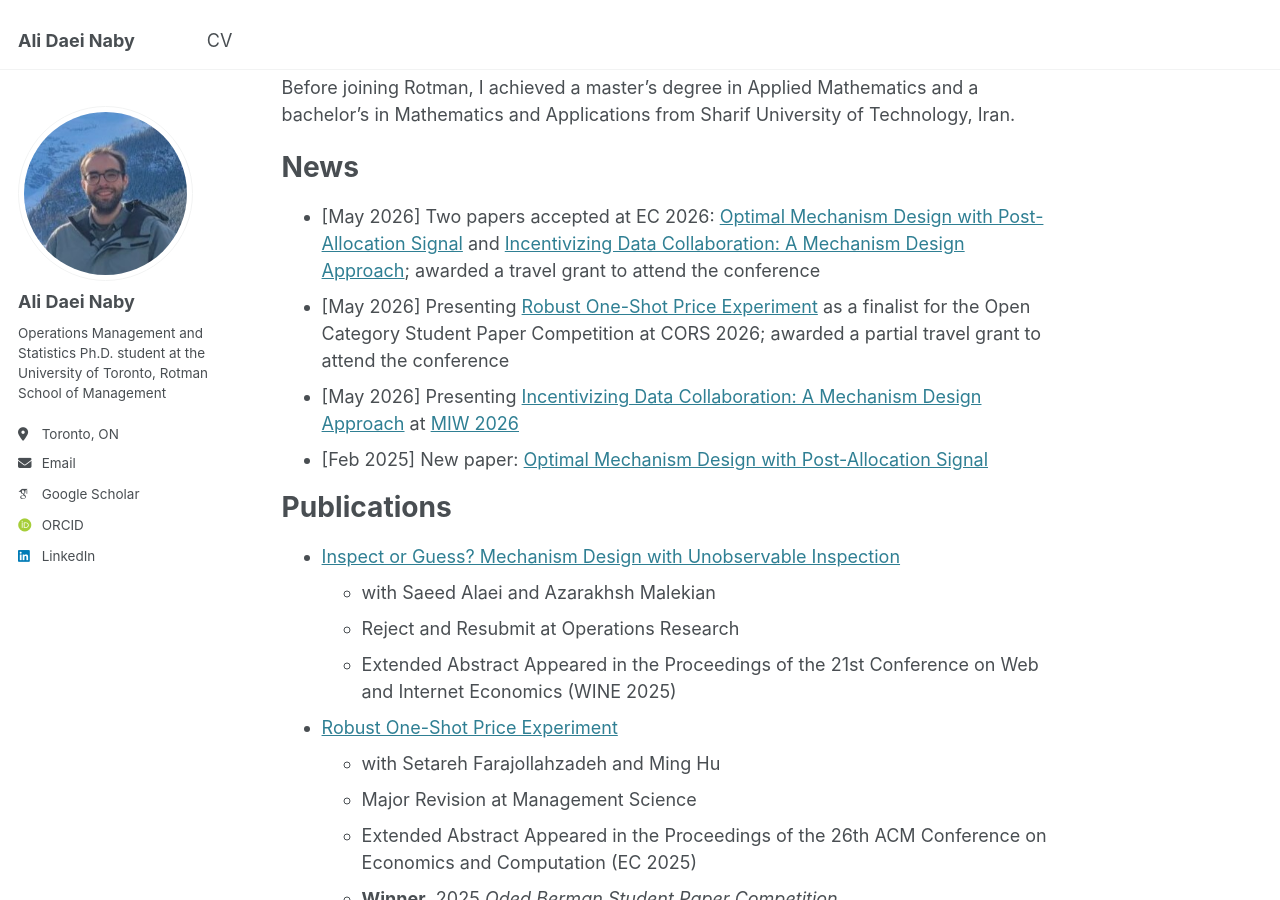
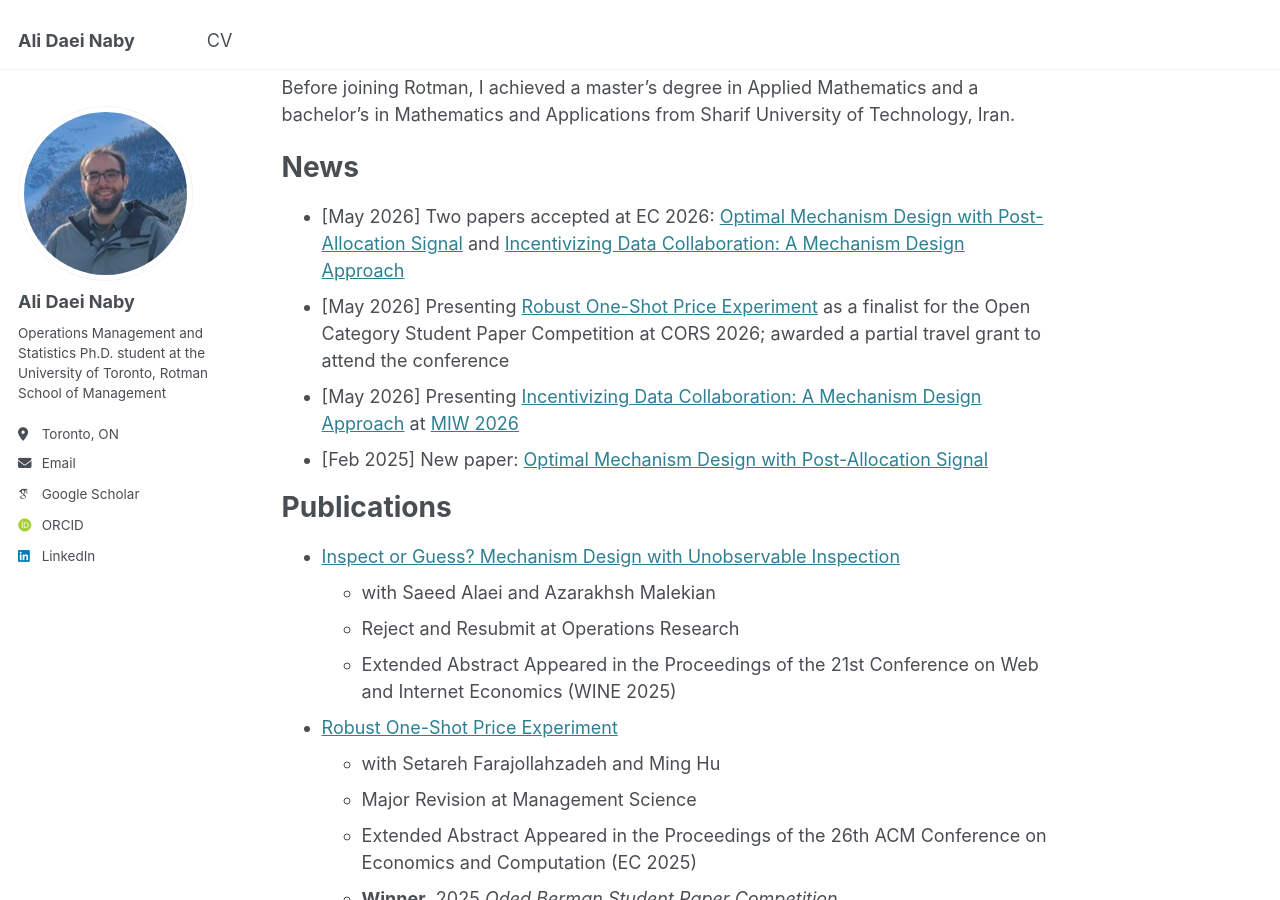
Before and after one commit to alidaeinaby/alidaeinaby.github.io, a Jekyll site: the page built from _pages/about.md, in a window 1280 px wide and 900 px high, scrolled down 364 px. Built offline with Jekyll 4.4.1, drawn with Linux system fonts in a browser that asks for light colours; some web fonts are replaced.

Commit message:
Update about.md

```diff
--- a/_pages/about.md
+++ b/_pages/about.md
@@ -16,7 +16,7 @@ Before joining Rotman, I achieved a master's degree in Applied Mathematics and a
 News
 ======
 - [May 2026] Two papers accepted at EC 2026:
-  [Optimal Mechanism Design with Post-Allocation Signal](https://papers.ssrn.com/sol3/papers.cfm?abstract_id=6220718) and [Incentivizing Data Collaboration: A Mechanism Design Approach](https://papers.ssrn.com/sol3/papers.cfm?abstract_id=5297868); awarded a travel grant to attend the conference
+  [Optimal Mechanism Design with Post-Allocation Signal](https://papers.ssrn.com/sol3/papers.cfm?abstract_id=6220718) and [Incentivizing Data Collaboration: A Mechanism Design Approach](https://papers.ssrn.com/sol3/papers.cfm?abstract_id=5297868)
 - [May 2026] Presenting [Robust One-Shot Price Experiment](https://papers.ssrn.com/sol3/papers.cfm?abstract_id=4899852) as a finalist for the Open Category Student Paper Competition at CORS 2026; awarded a partial travel grant to attend the conference
 - [May 2026] Presenting [Incentivizing Data Collaboration: A Mechanism Design Approach](https://papers.ssrn.com/sol3/papers.cfm?abstract_id=5297868) at [MIW 2026](https://marketplaceinnovation.net/)
 - [Feb 2025] New paper: [Optimal Mechanism Design with Post-Allocation Signal](https://papers.ssrn.com/sol3/papers.cfm?abstract_id=6220718)
```
